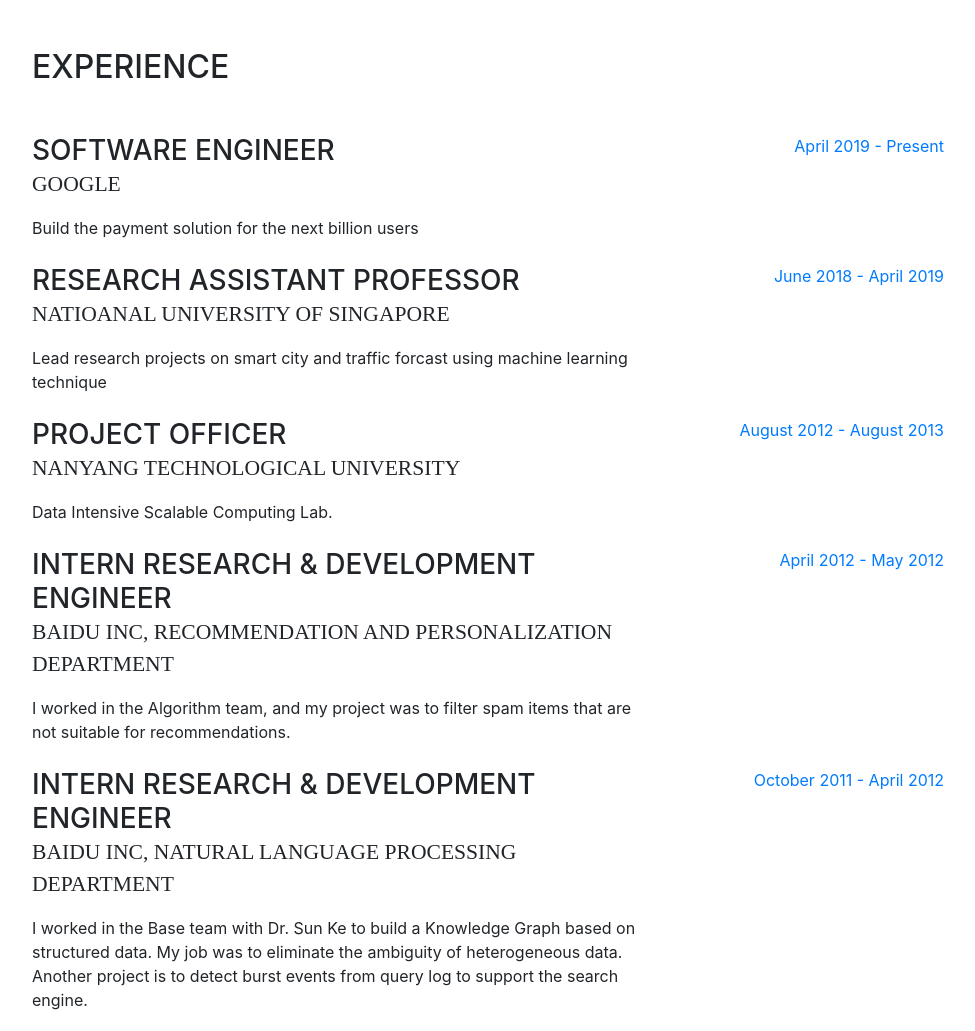
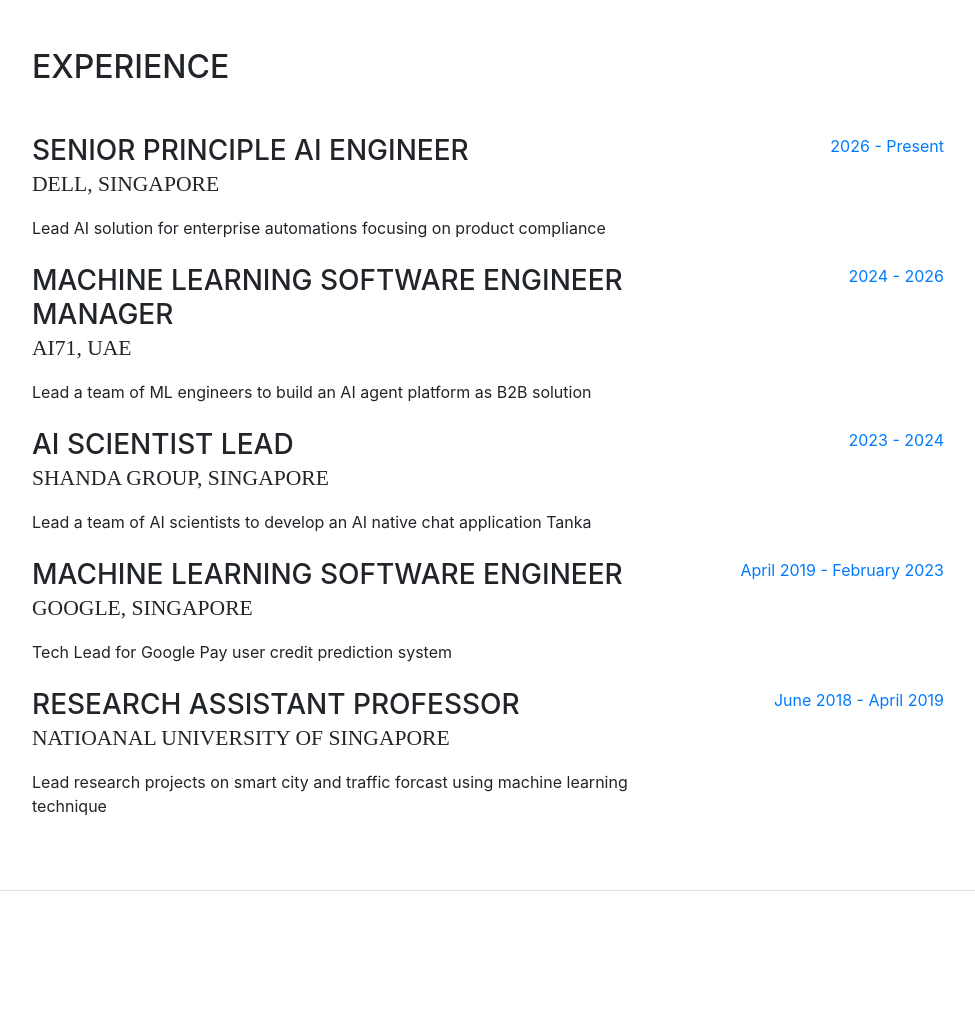
Before and after one commit to darkgt/darkgt.github.io, a website with bundled scripts: page index.html in a window 1280 px wide. Shown: the part 800-1831 px from the top of the page, without its empty margins (288-1263 px from the left). Built offline with nearby package versions, Linux system fonts and the light colour scheme; a web font is replaced by a local one.

Commit message:
Update resume experience section

```diff
--- a/index.html
+++ b/index.html
@@ -121,15 +121,47 @@ Management</a> (ISEM) at  <a href="http://nus.edu.sg/">National University of Si
       <section class="resume-section p-3 p-lg-5 d-flex flex-column" id="experience">
         <div class="my-auto">
           <h2 class="mb-5">Experience</h2>
+          <div class="resume-item d-flex flex-column flex-md-row mb-2">
+            <div class="resume-content mr-auto">
+              <h3 class="mb-0">Senior Principle AI Engineer</h3>
+              <div class="subheading mb-3">Dell, Singapore</div>
+              <p>Lead AI solution for enterprise automations focusing on product compliance</p>
+            </div>
+            <div class="resume-date text-md-right">
+              <span class="text-primary">2026 - Present</span>
+            </div>
+          </div>
 
           <div class="resume-item d-flex flex-column flex-md-row mb-2">
             <div class="resume-content mr-auto">
-              <h3 class="mb-0">Software Engineer</h3>
-              <div class="subheading mb-3">Google</div>
-              <p>Build the payment solution for the next billion users</p>
+              <h3 class="mb-0">Machine Learning Software Engineer Manager</h3>
+              <div class="subheading mb-3">AI71, UAE</div>
+              <p>Lead a team of ML engineers to build an AI agent platform as B2B solution</p>
             </div>
             <div class="resume-date text-md-right">
-              <span class="text-primary">April 2019 - Present</span>
+              <span class="text-primary">2024 - 2026</span>
+            </div>
+          </div>
+
+          <div class="resume-item d-flex flex-column flex-md-row mb-2">
+            <div class="resume-content mr-auto">
+              <h3 class="mb-0">AI Scientist Lead</h3>
+              <div class="subheading mb-3">Shanda Group, Singapore</div>
+              <p>Lead a team of AI scientists to develop an AI native chat application Tanka</p>
+            </div>
+            <div class="resume-date text-md-right">
+              <span class="text-primary">2023 - 2024</span>
+            </div>
+          </div>
+
+          <div class="resume-item d-flex flex-column flex-md-row mb-2">
+            <div class="resume-content mr-auto">
+              <h3 class="mb-0">Machine Learning Software Engineer</h3>
+              <div class="subheading mb-3">Google, Singapore</div>
+              <p>Tech Lead for Google Pay user credit prediction system</p>
+            </div>
+            <div class="resume-date text-md-right">
+              <span class="text-primary">April 2019 - February 2023</span>
             </div>
           </div>
 
@@ -155,7 +187,7 @@ Management</a> (ISEM) at  <a href="http://nus.edu.sg/">National University of Si
             </div>
           </div> -->
 
-          <div class="resume-item d-flex flex-column flex-md-row mb-2">
+          <!-- <div class="resume-item d-flex flex-column flex-md-row mb-2">
             <div class="resume-content mr-auto">
               <h3 class="mb-0">Project Officer</h3>
               <div class="subheading mb-3">Nanyang Technological University</div>
@@ -164,9 +196,9 @@ Management</a> (ISEM) at  <a href="http://nus.edu.sg/">National University of Si
             <div class="resume-date text-md-right">
               <span class="text-primary">August 2012 - August 2013</span>
             </div>
-          </div>
+          </div> -->
 
-          <div class="resume-item d-flex flex-column flex-md-row mb-2">
+          <!-- <div class="resume-item d-flex flex-column flex-md-row mb-2">
             <div class="resume-content mr-auto">
               <h3 class="mb-0">Intern Research & Development Engineer</h3>
               <div class="subheading mb-3">Baidu Inc, Recommendation and Personalization Department</div>
@@ -175,9 +207,9 @@ Management</a> (ISEM) at  <a href="http://nus.edu.sg/">National University of Si
             <div class="resume-date text-md-right">
               <span class="text-primary">April 2012 - May 2012</span>
             </div>
-          </div>
+          </div> -->
 
-          <div class="resume-item d-flex flex-column flex-md-row mb-2">
+          <!-- <div class="resume-item d-flex flex-column flex-md-row mb-2">
             <div class="resume-content mr-auto">
               <h3 class="mb-0">Intern Research & Development Engineer</h3>
               <div class="subheading mb-3">Baidu Inc, Natural Language Processing Department</div>
@@ -187,9 +219,9 @@ Graph based on structured data. My job was to eliminate the ambiguity of heterog
             <div class="resume-date text-md-right">
               <span class="text-primary">October 2011 - April 2012</span>
             </div>
-          </div>
+          </div> -->
 
-          <div class="resume-item d-flex flex-column flex-md-row mb-2">
+          <!-- <div class="resume-item d-flex flex-column flex-md-row mb-2">
             <div class="resume-content mr-auto">
               <h3 class="mb-0">Teaching Assistant & Lecturer</h3>
               <div class="subheading mb-3">Harbin Institute of Technology</div>
@@ -198,9 +230,9 @@ Graph based on structured data. My job was to eliminate the ambiguity of heterog
             <div class="resume-date text-md-right">
               <span class="text-primary">August 2011 - December 2011</span>
             </div>
-          </div>
+          </div> -->
 
-          <div class="resume-item d-flex flex-column flex-md-row mb-2">
+          <!-- <div class="resume-item d-flex flex-column flex-md-row mb-2">
             <div class="resume-content mr-auto">
               <h3 class="mb-0">Student Coach</h3>
               <div class="subheading mb-3">Harbin Institute of Technology</div>
@@ -209,9 +241,9 @@ Graph based on structured data. My job was to eliminate the ambiguity of heterog
             <div class="resume-date text-md-right">
               <span class="text-primary">August 2009 - August 2011</span>
             </div>
-          </div>
+          </div> -->
 
-          <div class="resume-item d-flex flex-column flex-md-row mb-2">
+          <!-- <div class="resume-item d-flex flex-column flex-md-row mb-2">
             <div class="resume-content mr-auto">
               <h3 class="mb-0">Volunteer and technical support</h3>
               <div class="subheading mb-3">The 35th ACM-ICPC Asia Regional Contest Harbin Site.</div>
@@ -220,7 +252,7 @@ Graph based on structured data. My job was to eliminate the ambiguity of heterog
             <div class="resume-date text-md-right">
               <span class="text-primary">October 2010</span>
             </div>
-          </div>
+          </div> -->
 
 
         </div>
```
